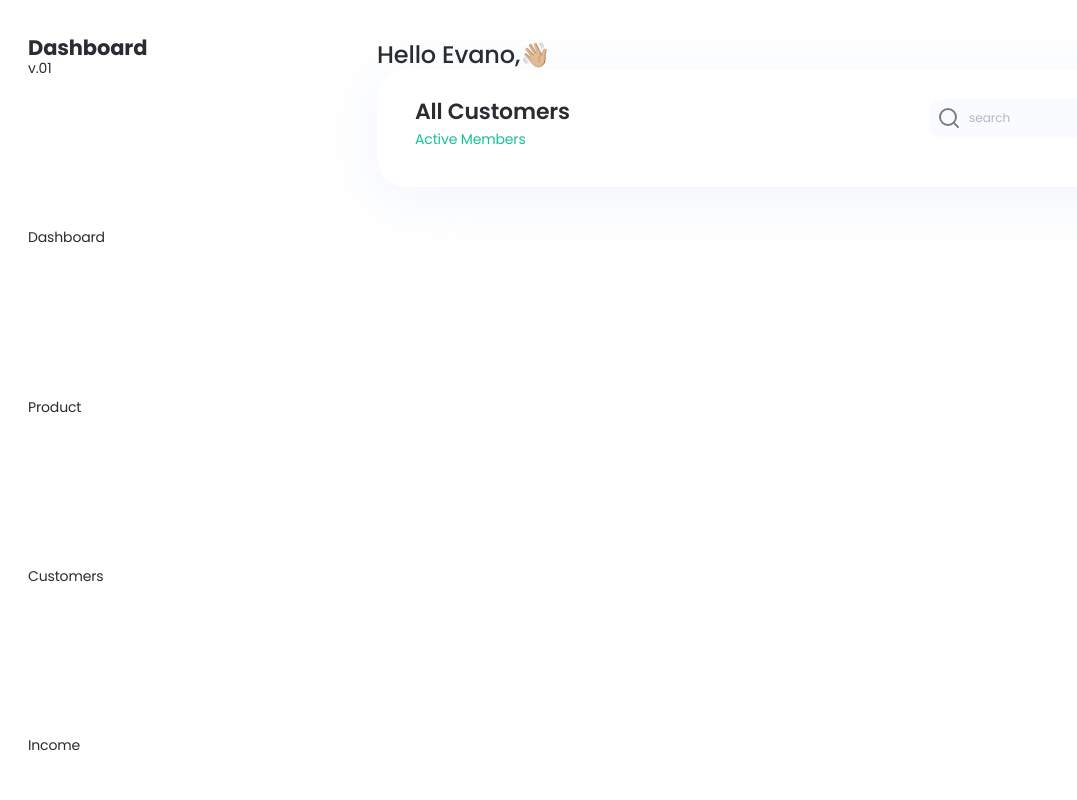
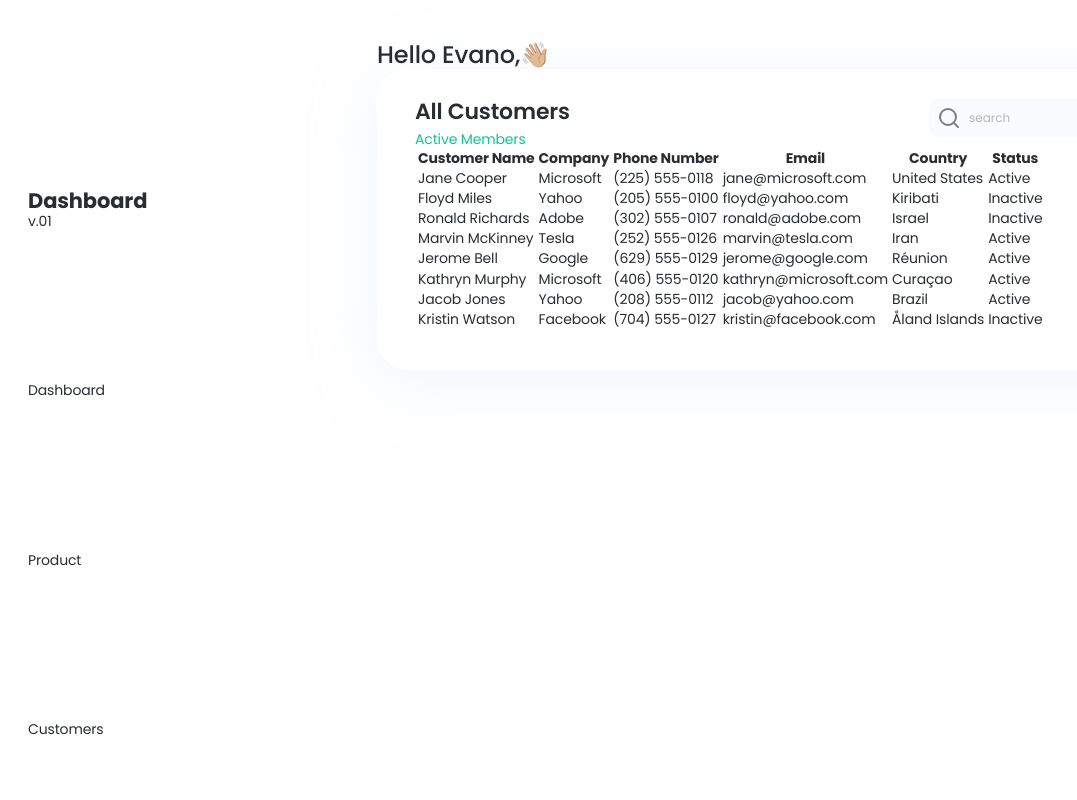
Before and after one commit to Vi7ality/dashboard-pug, a website: page src/pug/index.pug in a window 1280 px wide. Shown: the whole page, without its empty margins (0-1077 px from the left). Drawn offline with nearby package versions, Linux system fonts and the light colour scheme; files that its build step writes are made by us from their sources.

Commit message:
customer list added

```diff
--- /dev/null
+++ b/src/pug/includes/customers-list.pug
@@ -0,0 +1,95 @@
+-
+    const customersList = [
+        {
+            "firstName": "Jane",
+            "lastName": "Cooper",
+            "company": "Microsoft",
+            "phoneNumber": "(225) 555-0118",
+            "email": "jane@microsoft.com",
+            "country": "United States",
+            "status": "Active"
+        },
+        {
+            "firstName": "Floyd",
+            "lastName": "Miles",
+            "company": "Yahoo",
+            "phoneNumber": "(205) 555-0100",
+            "email": "floyd@yahoo.com",
+            "country": "Kiribati",
+            "status": "Inactive"
+        },
+        {
+            "firstName": "Ronald",
+            "lastName": "Richards",
+            "company": "Adobe",
+            "phoneNumber": "(302) 555-0107",
+            "email": "ronald@adobe.com",
+            "country": "Israel",
+            "status": "Inactive"
+        },
+        {
+            "firstName": "Marvin",
+            "lastName": "McKinney",
+            "company": "Tesla",
+            "phoneNumber": "(252) 555-0126",
+            "email": "marvin@tesla.com",
+            "country": "Iran",
+            "status": "Active"
+        },
+        {
+            "firstName": "Jerome",
+            "lastName": "Bell",
+            "company": "Google",
+            "phoneNumber": "(629) 555-0129",
+            "email": "jerome@google.com",
+            "country": "Réunion",
+            "status": "Active"
+        },
+        {
+            "firstName": "Kathryn",
+            "lastName": "Murphy",
+            "company": "Microsoft",
+            "phoneNumber": "(406) 555-0120",
+            "email": "kathryn@microsoft.com",
+            "country": "Curaçao",
+            "status": "Active"
+        },
+        {
+            "firstName": "Jacob",
+            "lastName": "Jones",
+            "company": "Yahoo",
+            "phoneNumber": "(208) 555-0112",
+            "email": "jacob@yahoo.com",
+            "country": "Brazil",
+            "status": "Active"
+        },
+        {
+            "firstName": "Kristin",
+            "lastName": "Watson",
+            "company": "Facebook",
+            "phoneNumber": "(704) 555-0127",
+            "email": "kristin@facebook.com",
+            "country": "Åland Islands",
+            "status": "Inactive"
+        }
+    ]
+
+table
+    thead
+        tr
+            th Customer Name
+            th Company
+            th Phone Number
+            th Email
+            th Country
+            th Status
+    tbody.customers-list
+
+        each customer in customersList
+            tr.customer
+                td.customer__fullname= customer.firstName + ' ' + customer.lastName
+                td.customer___company= customer.company
+                td.customer__phone= customer.phoneNumber
+                td.customer___email= customer.email
+                td.customer___country= customer.country
+                td.customer___status= customer.status
--- a/src/pug/index.pug
+++ b/src/pug/index.pug
@@ -12,6 +12,8 @@ html(lang="en")
     body
         aside.sidemenu
             div
+                svg
+                    use(href="./assets/icons#icon-setting")
                 h1.sidemenu__title Dashboard
                 p v.01
             nav
@@ -62,3 +64,4 @@ html(lang="en")
                                 input(type="text" placeholder="search").customers__searchbar
                                 svg.customers__searchbar-icon
                                     use(href='./assets/icons.svg#icon-search')
+                        include includes/customers-list
```
Also changed, not shown: src/index.html.
